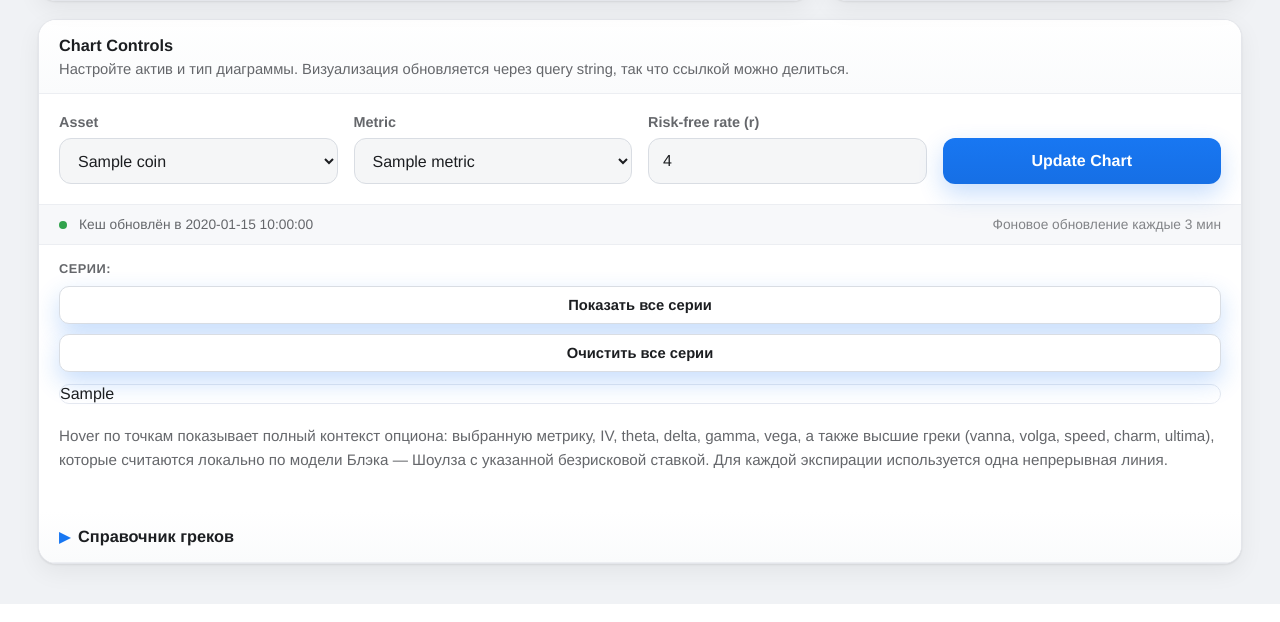
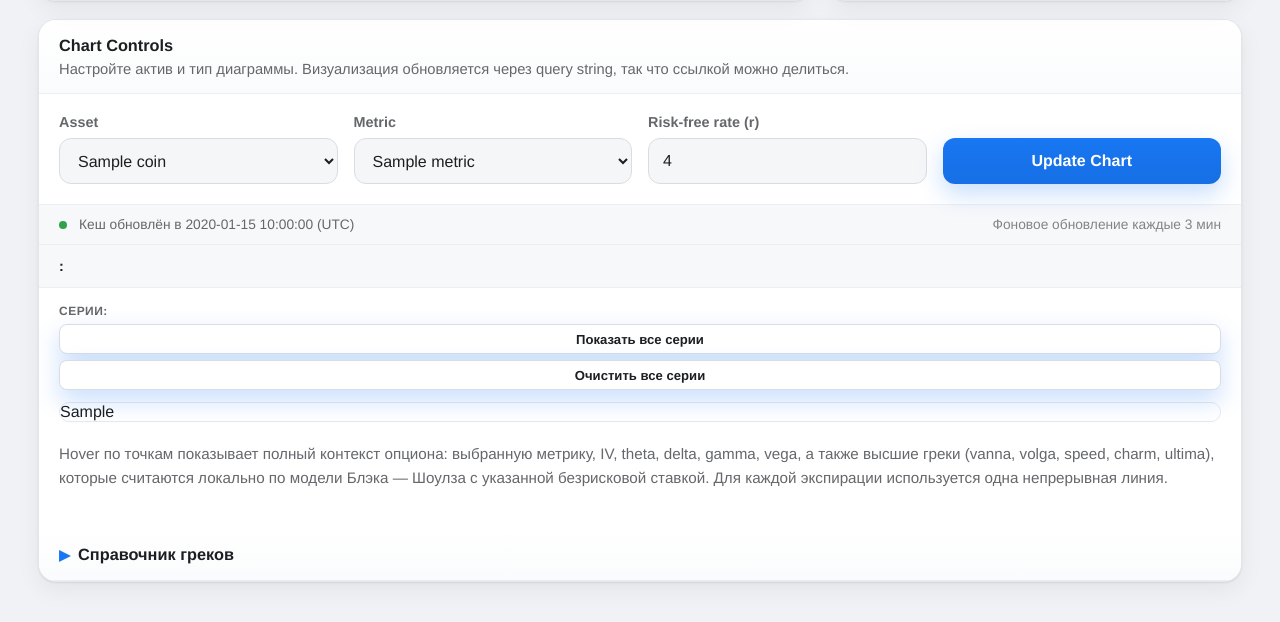
Before and after one commit to akhazanov2011-source/volatility_smile_bybit, a Flask app: template templates/index.html in a window 1280 px wide. Shown: the part 384-1006 px from the top of the page. Run offline with Flask 3, Linux system fonts and the light colour scheme; the template is opened without the code that fills it: most values are stand-ins (such as "Sample title", 1, 10 or a date in 2020).

Commit message:
Add theoretical price metric, UI fixes, UTC cache time
Metric description above chart
- New .metric-description block rendered between the cache bar and the
  chart, showing the selected metric's label and description from
  SUPPORTED_METRICS so the user sees what the current metric means.

New 'Theoretical Price' metric (theo_price)
- BS price computed locally (bs_call_price / bs_put_price) using spot,
  strike, T, r and markIv as sigma; source = 'bs'. Lets users compare
  the model's fair value against the market mark price.
- Threaded through SUPPORTED_METRICS and fetch_and_prepare_data; the
  dropdown, glossary and hover text pick it up automatically.

Align Asset / Metric / Risk-free rate / Update Chart by height
- .field gets flex: 1 so all four control columns stretch to the same
  height and their inputs line up.

More compact series toolbar buttons
- .series-btn shrunk (min-height 30px, padding 10px, font 0.82rem,
  radius 8px); toolbar gap 6px; label font 0.75rem.

UTC cache timestamp
- Cache update time formatted with utcfromtimestamp; '(UTC)' appended
  to the cache bar label so the timezone is explicit.

Tests
- Update expected metric key set, normalize_metric and higher-greeks
  presence checks to include theo_price.
- Add smoke tests: metric description block rendered, '(UTC)' label
  present. All 67 tests pass.

```diff
--- a/app.py
+++ b/app.py
@@ -163,6 +163,19 @@
             "волатильности. Характеризует стабильность волги при изменениях IV. "
             "Считается локально по модели Блэка — Шоулза. Полезна при торговле "
             "весьма далёкими от денег опционами (wing options)."
+        ),
+    },
+    "theo_price": {
+        "label": "Theoretical Price",
+        "axis_title": "Theoretical Price",
+        "value_key": "theo_price",
+        "source": "bs",
+        "description": (
+            "Теоретическая цена опциона по модели Блэка — Шоулза. "
+            "Рассчитывается локально с использованием spot, страйка, времени до "
+            "экспирации, безрисковой ставки и подразумеваемой волатильности (markIv) "
+            "из API Bybit. Позволяет сравнить рыночную цену (mark price) с "
+            "«справедливой» ценой по модели."
         ),
     },
 }
@@ -401,6 +414,16 @@
         charm_val = bs_greeks.charm(spot_price, strike, time_to_expiry, risk_free_rate, sigma)
         ultima_val = bs_greeks.ultima(spot_price, strike, time_to_expiry, risk_free_rate, sigma)
 
+        # Теоретическая цена по модели Блэка — Шоулза (call/put выбирается по типу).
+        if opt_type == "Call":
+            theo_price_val = bs_greeks.bs_call_price(
+                spot_price, strike, time_to_expiry, risk_free_rate, sigma
+            )
+        else:
+            theo_price_val = bs_greeks.bs_put_price(
+                spot_price, strike, time_to_expiry, risk_free_rate, sigma
+            )
+
         if expiry not in raw_by_expiry:
             raw_by_expiry[expiry] = {"Call": [], "Put": []}
 
@@ -419,6 +442,7 @@
                 "speed": speed_val,
                 "charm": charm_val,
                 "ultima": ultima_val,
+                "theo_price": theo_price_val,
                 "symbol": symbol,
                 "is_otm": (
                     (opt_type == "Call" and strike > spot_price)
@@ -794,7 +818,7 @@
 
     updated_at = entry.get("updated_at")
     updated_str = (
-        datetime.fromtimestamp(updated_at).strftime("%H:%M:%S")
+        datetime.utcfromtimestamp(updated_at).strftime("%H:%M:%S")
         if updated_at
         else "—"
     )
--- a/templates/index.html
+++ b/templates/index.html
@@ -231,6 +231,7 @@
             display: flex;
             flex-direction: column;
             gap: 8px;
+            flex: 1;
         }
 
         label {
@@ -355,12 +356,12 @@
             display: flex;
             flex-wrap: wrap;
             align-items: center;
-            gap: 10px;
+            gap: 6px;
             margin-bottom: 12px;
         }
 
         .series-toolbar-label {
-            font-size: 0.8rem;
+            font-size: 0.75rem;
             font-weight: 700;
             color: var(--muted);
             text-transform: uppercase;
@@ -369,13 +370,13 @@
 
         /* Вторичные (outline) кнопки, чтобы не путать с primary «Update Chart». */
         .series-btn {
-            min-height: 38px;
-            padding: 0 16px;
+            min-height: 30px;
+            padding: 0 10px;
             border: 1px solid var(--border);
-            border-radius: 10px;
+            border-radius: 8px;
             background: var(--surface);
             color: var(--text);
-            font-size: 0.92rem;
+            font-size: 0.82rem;
             font-weight: 600;
             font-family: inherit;
             cursor: pointer;
@@ -385,6 +386,20 @@
         .series-btn:hover {
             background: var(--surface-muted);
             border-color: #c4c9d2;
+        }
+
+        /* Описание выбранной метрики — между кеш-баром и графиком. */
+        .metric-description {
+            padding: 10px 20px;
+            border-bottom: 1px solid #eceef2;
+            background: var(--surface-muted);
+            font-size: 0.9rem;
+            color: var(--muted);
+            line-height: 1.55;
+        }
+
+        .metric-description strong {
+            color: var(--text);
         }
 
         .preloader {
@@ -666,7 +681,7 @@
                     {% elif cache_status == 'warming' %}
                         Кеш: прогревается, показан снимок
                     {% else %}
-                        Кеш обновлён в {{ cache_updated_str }}
+                        Кеш обновлён в {{ cache_updated_str }} (UTC)
                     {% endif %}
                 </span>
                 <span style="margin-left:auto; opacity:0.8;">Фоновое обновление каждые 3 мин</span>
@@ -675,6 +690,10 @@
             {% if error %}
             <div class="error">{{ error }}</div>
             {% elif chart_html %}
+            <div class="metric-description">
+                <strong>{{ metrics[selected_metric]["label"] }}:</strong>
+                {{ metrics[selected_metric]["description"] }}
+            </div>
             <div class="chart-wrap">
                 <div class="series-toolbar">
                     <span class="series-toolbar-label">Серии:</span>
```
Also changed, not shown: tests/test_app.py (+57 -3 lines).
